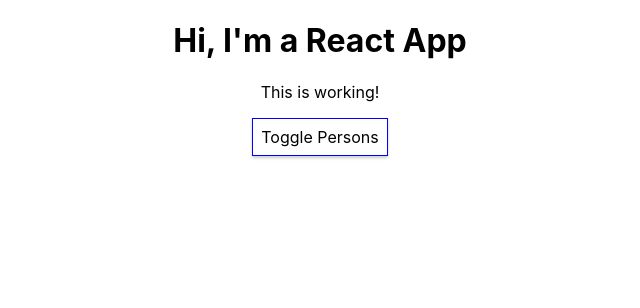
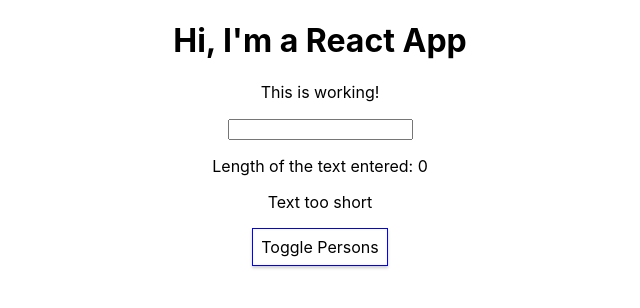
Before and after one commit to liu-du/learn-reactjs, a React (Create React App) app: page / in a window 1280 px wide. Shown: the top 308 px of the page, without its empty margins (320-960 px from the left). Built offline with nearby package versions, Linux system fonts and the light colour scheme.

Commit message:
Complete assignment2

```diff
--- a/src/App.js
+++ b/src/App.js
@@ -1,6 +1,8 @@
 import React, { Component } from 'react';
 import './App.css';
 import Person from './Person/Person';
+import ValidationComponent from './ValidationComponent/ValidationComponent';
+import CharComponent from './CharComponent/CharComponent';
 
 class App extends Component {
   state = {
@@ -8,7 +10,8 @@
       { id: 1, name: 'Jimmy', age: 23 },
       { id: 2, name: 'Ludi', age: 22 }
     ],
-    showPersons: false
+    showPersons: false,
+    text: ''
   };
 
   deletePersonHandler = index => {
@@ -34,6 +37,20 @@
     const doesShow = this.state.showPersons;
     this.setState({
       showPersons: !doesShow
+    });
+  };
+
+  textInputHandler = event => {
+    this.setState({
+      text: event.target.value
+    });
+  };
+
+  charClickHandler = i => {
+    const text = this.state.text.split('');
+    text.splice(i, 1);
+    this.setState({
+      text: text.join('')
     });
   };
 
@@ -67,6 +84,24 @@
       <div className="App">
         <h1>Hi, I'm a React App</h1>
         <p>This is working!</p>
+        <input
+          type="text"
+          onChange={this.textInputHandler}
+          value={this.state.text}
+        />
+        <p>Length of the text entered: {this.state.text.length}</p>
+        <ValidationComponent length={this.state.text.length} />
+        <div>
+          {this.state.text.split('').map((c, i) => {
+            return (
+              <CharComponent
+                char={c}
+                key={i}
+                click={() => this.charClickHandler(i)}
+              />
+            );
+          })}
+        </div>
         <button style={style} onClick={this.togglePersonsHandler}>
           Toggle Persons
         </button>
--- /dev/null
+++ b/src/CharComponent/CharComponent.js
@@ -0,0 +1,19 @@
+import React from 'react';
+
+const charComponent = props => {
+  const style = {
+    display: 'inline-block',
+    padding: '16px',
+    textAlign: 'center',
+    margin: '16px',
+    border: '1px solid black'
+  };
+
+  return (
+    <div style={style} onClick={props.click}>
+      {props.char}
+    </div>
+  );
+};
+
+export default charComponent;
--- /dev/null
+++ b/src/ValidationComponent/ValidationComponent.js
@@ -0,0 +1,6 @@
+import React from 'react';
+
+const validationComponent = props => {
+  return <p>{props.length < 5 ? 'Text too short' : 'Good!'}</p>;
+};
+export default validationComponent;
```
